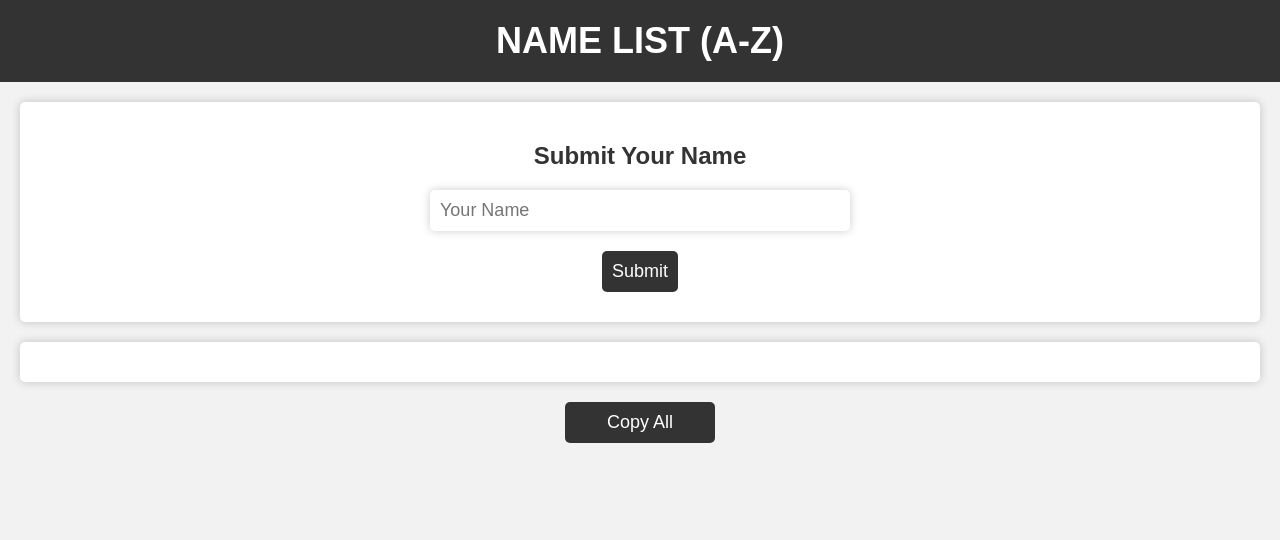
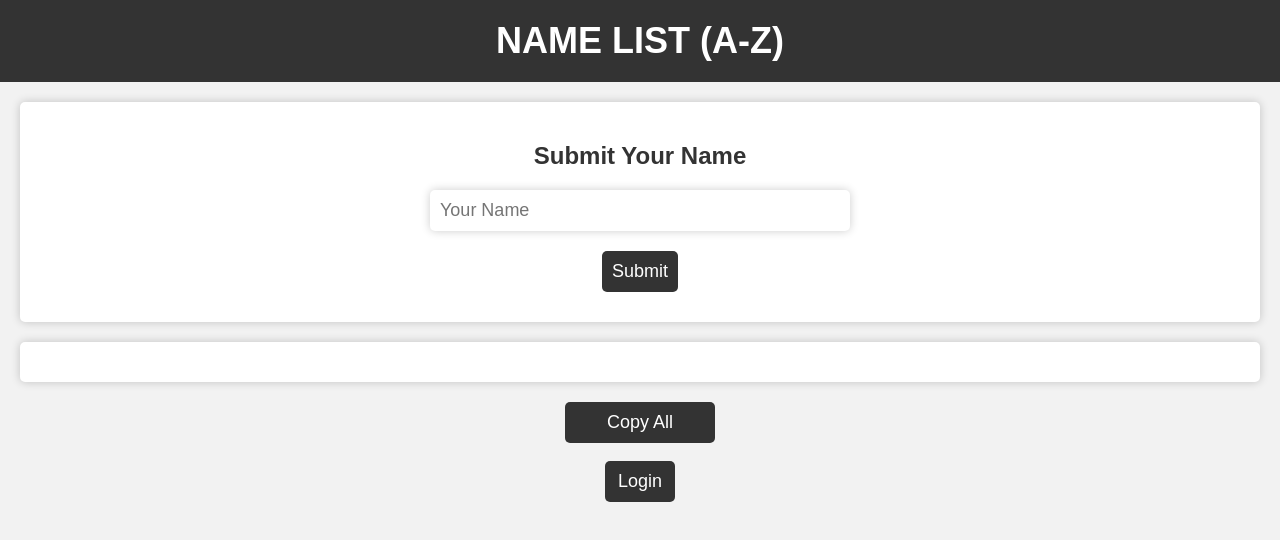
Before and after one commit to OwPor/name-list, a plain HTML site: page index.html in a window 1280 px wide. Drawn offline with Linux system fonts and the light colour scheme; no server answers.

Commit message:
Add files via upload

```diff
--- a/index.html
+++ b/index.html
@@ -9,6 +9,7 @@
 
 </head>
 <body>
+
 <header>Name List (A-Z)</header>
 <form id="name-form">
 <h2>Submit Your Name</h2>
@@ -21,6 +22,10 @@
 
 <button id="copy-all-button">Copy All</button>
 
+<br>
+
+<button id="btn-login" onClick="window.location.href='./login.html';">Login</button>
+
 <!-- Add Firebase SDKs -->
 <script src="https://www.gstatic.com/firebasejs/9.6.8/firebase-app.js"></script>
 <script src="https://www.gstatic.com/firebasejs/9.6.8/firebase-auth.js"></script>
--- a/style.css
+++ b/style.css
@@ -81,6 +81,25 @@ background-color: #666;
   background-color: #666;
 }
 
+#btn-login {
+  padding: 10px;
+  margin: 10px;
+  border-radius: 5px;
+  border: none;
+  background-color: #333;
+  color: #fff;
+  font-size: 18px;
+  cursor: pointer;
+  transition: background-color 0.3s ease;
+  display: block;
+  margin: 0 auto;
+  width: 70px;
+  text-align: center;
+}
+
+#btn-login:hover {
+  background-color: #666;
+}
 
 ul {
 background-color: #fff;
```
